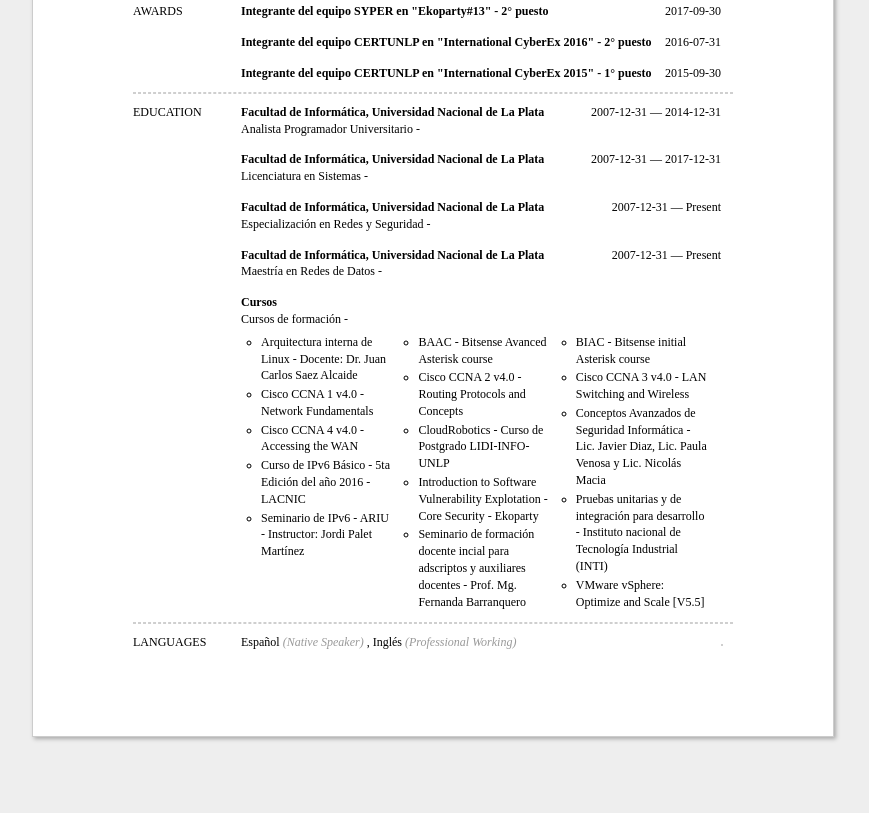
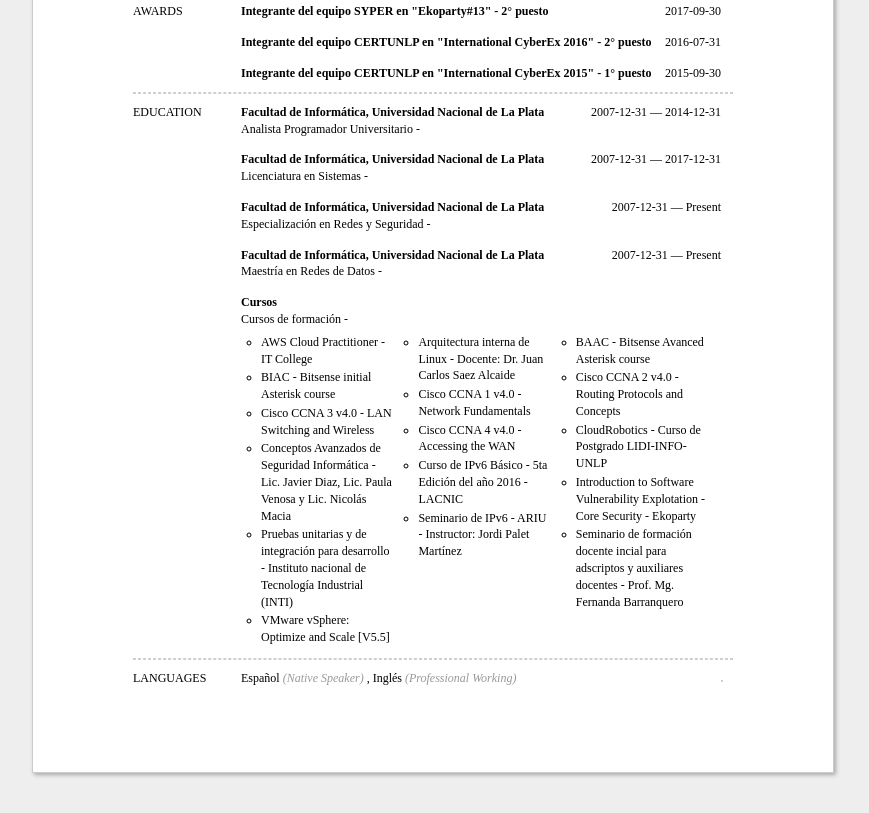
Before and after one commit to matiferrigno/resume, a plain HTML site: page index.html in a window 1280 px wide. Shown: the part 616-1429 px from the top of the page, without its empty margins (207-1076 px from the left). Before the commit the page ends 1393 px from the top, so only its background shows below. Drawn offline with Linux system fonts and the light colour scheme.

Commit message:
Deploying to gh-pages from @ matiferrigno/resume@535c050dd143b621f6fa9a6826ddcd91a65f88ca 🚀

```diff
--- a/index.html
+++ b/index.html
@@ -404,6 +404,14 @@ Seguridad y Privacidad en Redes</li>
         </div>
         <div id='coursesBlock'>
           <ul class='coursesList'>
+            <li class='course'>AWS Cloud Practitioner - IT College</li>
+            <li class='course'>BIAC - Bitsense initial Asterisk course</li>
+            <li class='course'>Cisco CCNA 3 v4.0 - LAN Switching and Wireless</li>
+            <li class='course'>Conceptos Avanzados de Seguridad Informática - Lic. Javier Diaz, Lic. Paula Venosa y Lic. Nicolás Macia</li>
+            <li class='course'>Pruebas unitarias y de integración para desarrollo - Instituto nacional de Tecnología Industrial (INTI)</li>
+            <li class='course'>VMware vSphere: Optimize and Scale [V5.5]</li>
+          </ul>
+          <ul class='coursesList'>
             <li class='course'>Arquitectura interna de Linux - Docente: Dr. Juan Carlos Saez Alcaide</li>
             <li class='course'>Cisco CCNA 1 v4.0 - Network Fundamentals</li>
             <li class='course'>Cisco CCNA 4 v4.0 - Accessing the WAN</li>
@@ -416,13 +424,6 @@ Seguridad y Privacidad en Redes</li>
             <li class='course'>CloudRobotics - Curso de Postgrado LIDI-INFO-UNLP</li>
             <li class='course'>Introduction to Software Vulnerability Explotation - Core Security - Ekoparty</li>
             <li class='course'>Seminario de formación docente incial para adscriptos y auxiliares docentes - Prof. Mg. Fernanda Barranquero</li>
-          </ul>
-          <ul class='coursesList'>
-            <li class='course'>BIAC - Bitsense initial Asterisk course</li>
-            <li class='course'>Cisco CCNA 3 v4.0 - LAN Switching and Wireless</li>
-            <li class='course'>Conceptos Avanzados de Seguridad Informática - Lic. Javier Diaz, Lic. Paula Venosa y Lic. Nicolás Macia</li>
-            <li class='course'>Pruebas unitarias y de integración para desarrollo - Instituto nacional de Tecnología Industrial (INTI)</li>
-            <li class='course'>VMware vSphere: Optimize and Scale [V5.5]</li>
           </ul>
         </div>
       </div>
```
